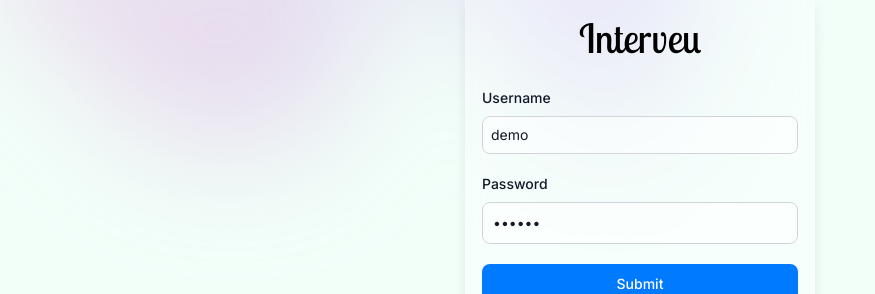
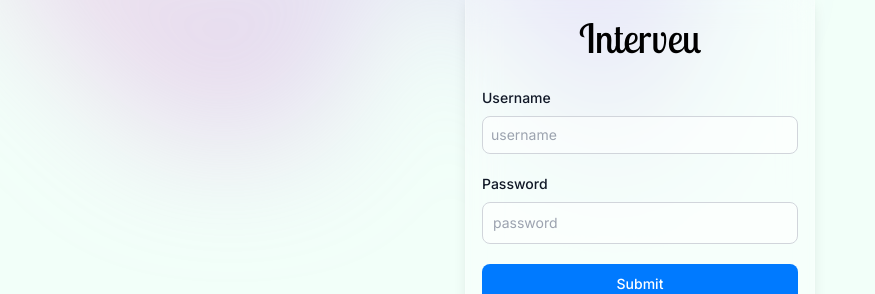
Before and after one commit to Sateesh2004/InterVue, a Next.js app in the folder frontend/: page /signin in a window 1280 px wide. Shown: the part 212-506 px from the top of the page, without its empty margins (0-875 px from the left). Built offline with nearby package versions, Linux system fonts and the light colour scheme.

Commit message:
"Credentials Removed"

```diff
--- a/frontend/src/app/(auth)/signin/page.jsx
+++ b/frontend/src/app/(auth)/signin/page.jsx
@@ -14,9 +14,9 @@
 
 
 
-    const [username,setUsername]=useState("demo")
+    const [username,setUsername]=useState("")
     const [loader,setLoader]=useState(false)
-    const [password,setPassword]=useState("demo1!")
+    const [password,setPassword]=useState("")
     const submitHandler= async (e)=>{
 
 
```
